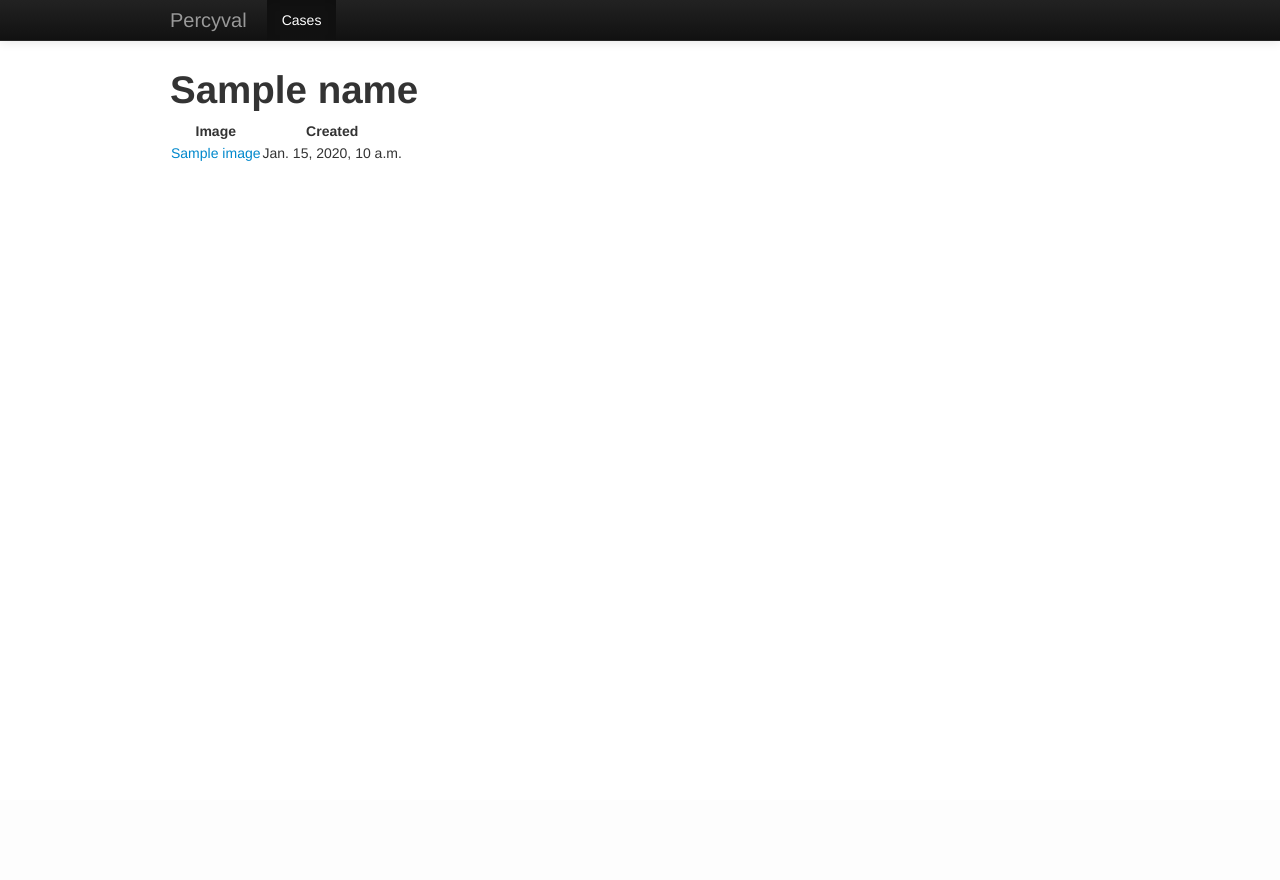
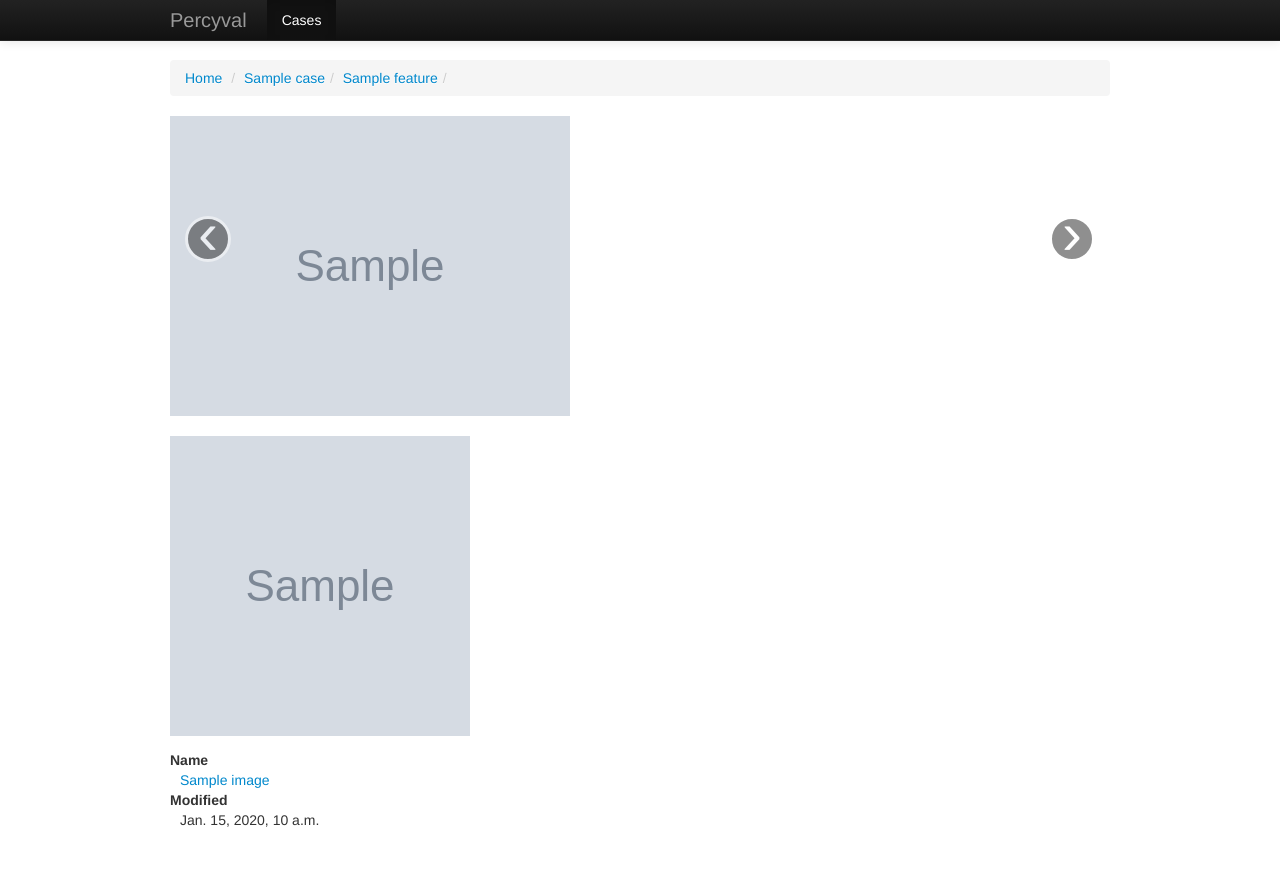
Before and after one commit to irvined1982/percyval, a Django app: template templates/percyval/features/images/imageGalleryView.html in a window 1280 px wide. Before the commit the page ends 161 px from the top, so only its background shows below. Run offline with Django 3.2, Linux system fonts and the light colour scheme; the template is opened without the code that fills it: most values are stand-ins (such as "Sample title", 1, 10 or a date in 2020); grey boxes marked "Sample" are stand-in pictures; some libraries are stand-ins or nearby versions.

Commit message:
Improved image gallery

```diff
--- a/templates/percyval/case_detail.html
+++ b/templates/percyval/case_detail.html
@@ -3,7 +3,7 @@
 {% include "percyval/featureTree.html" with c=object %}
 
 <h1>Case Details</h1>
-<dl>
+<dl class="dl-horizontal">
 	<dt>Name</dt><dd>{{ object.name }}</dd>
 	<dt>Owner</dt><dd>{{ object.owner }}</dd>
 	{% for option in object.options.all %}
--- a/templates/percyval/features/images/imageGalleryView.html
+++ b/templates/percyval/features/images/imageGalleryView.html
@@ -1,15 +1,31 @@
 {% extends "percyval/base.html" %}
 {% block main_body %}
-	<h1> {{ name }} </h1>
-	<table>
-	<tr><th>Image</th><th>Created</th></tr>
+{% include "percyval/featureTree.html" with f=feature %}
+<div id="myCarousel" data-pause="hover" class="carousel slide">
+	<!-- Carousel items -->
+	<div class="carousel-inner">
 	{% for image in images %}
-	<tr><td><a href="{{MEDIA_URL}}{{ image.URL }}" title="{{ image.name }}">{{ image.name }}</a></td><td>{{ image.mTimeString }}</td></tr>
+		<div class="{% if forloop.first %}active {% endif %}item">
+			<a href="{{MEDIA_URL}}{{ image.URL }}" title="{{ image.name }}"><img src="{{MEDIA_URL}}{{ image.URL }}"></a>
+		</div>
+		{% endfor %}
+	</div>
+	<!-- Carousel nav -->
+	<a class="carousel-control left" href="#myCarousel" data-slide="prev">&lsaquo;</a>
+	<a class="carousel-control right" href="#myCarousel" data-slide="next">&rsaquo;</a>
+</div>
+<ul class="thumbnails">
+	{% for image in images %}
+	<li class="span4">
+		<a href="{{ image.URL }}" title="{{ imagename }}">
+			<img style="height:300px"src="{{MEDIA_URL}}{{ image.URL }}" alt="">
+			</a>
+		<dl>
+			<dt>Name</dt><dd><a href="{{ image.URL }}" title="{{ image.name }}">{{image.name}}</a></dd>
+			<dt>Modified</dt><dd>{{ image.mTimeString }}</dd>
+		</dl>
+	</li>
 	{% endfor %}
-	</table>
-{% endblock %}
-
-{% block buttons %}
-
+</ul>
 
 {% endblock %}
--- a/views.py
+++ b/views.py
@@ -213,7 +213,7 @@ def imageGalleryView(request,id,gallery):
 		raise Http404
 	images=allImages[gallery].values()
 	images=sorted(images, key=lambda k: k['mTime'], reverse=True)
-	return render_to_response('percyval/features/images/imageGalleryView.html',{'name':gallery,'images':images},context_instance=RequestContext(request))
+	return render_to_response('percyval/features/images/imageGalleryView.html',{'feature':feature,'name':gallery,'images':images},context_instance=RequestContext(request))
 
 ## Downloads an image from an image gallery for the ImageGallery feature.
 def imageView(request,id, image):
```
Also changed, not shown: templates/percyval/features/images/imageGalleryList.html (+12 -19 lines).
